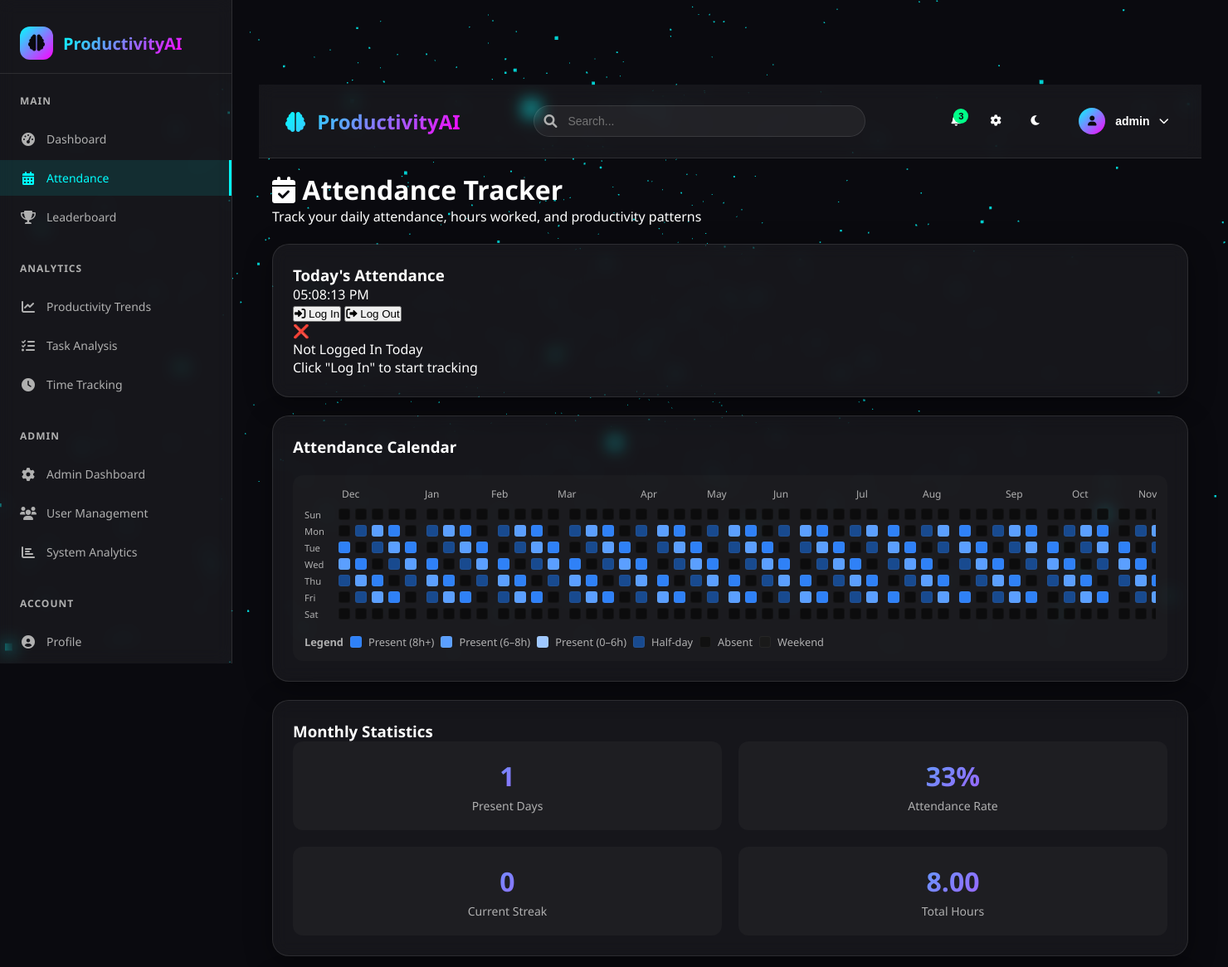
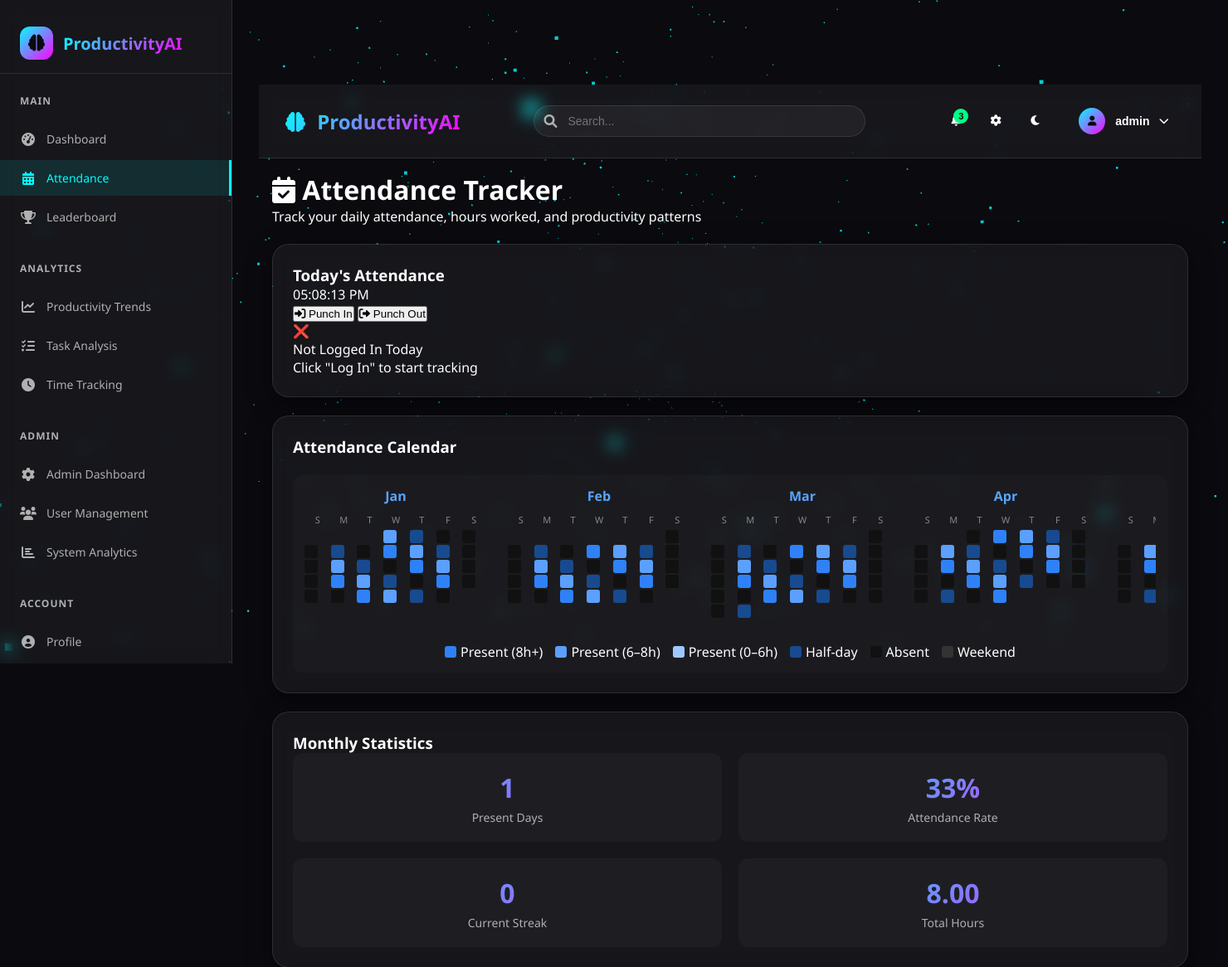
Before and after one commit to kritikkandwal/EMPLOYEE_ANALYSIS, a Flask app: page /attendance in a window 1480 px wide. Shown: the top 1166 px of the page at 83% size. Run offline with Flask 3, Linux system fonts and the light colour scheme; a user stored in the database is signed in; data comes from the database, SQL or seed files in the repository; both versions use the stored data as it was after the commit; some libraries are stand-ins or nearby versions.

Commit message:
Updated 3 project files

```diff
--- a/static/js/attendance.js
+++ b/static/js/attendance.js
@@ -286,157 +286,287 @@ class AttendanceManager {
 
             const weekCount = 52;
             container.style.setProperty("--week-count", weekCount);
+            // ---------------- NEW MONTHLY GRID HEATMAP (FIXED) ----------------
 
-            let html = `<div class="year-heatmap-wrapper">`;
+            container.innerHTML = "";
 
-            html += `<div class="heatmap-month-row">`;
-            const monthNames = ["Jan", "Feb", "Mar", "Apr", "May", "Jun", "Jul", "Aug", "Sep", "Oct", "Nov", "Dec"];
+            const currentYear = today.getFullYear();
+            const calendarRow = document.createElement("div");
+            calendarRow.className = "calendar-row";
+            container.appendChild(calendarRow);
 
-            let prevMonth = null;
-            for (let w = 0; w < weekCount; w++) {
-                const date = new Date(startDate);
-                date.setDate(startDate.getDate() + w * 7);
-                const m = date.getMonth();
-                const label = (date.getDate() <= 7 && m !== prevMonth) ? monthNames[m] : "";
-                html += `<div class="month-label">${label}</div>`;
-                prevMonth = m;
-            }
-            html += `</div>`;
+            for (let month = 0; month < 12; month++) {
+                const monthContainer = document.createElement("div");
+                monthContainer.className = "month-container";
 
-            html += `<div style="display:flex;align-items:flex-start;">
-                    <div class="heatmap-left-labels">
-                        <div>Sun</div><div>Mon</div><div>Tue</div>
-                        <div>Wed</div><div>Thu</div><div>Fri</div><div>Sat</div>
-                    </div>
-                    <div class="year-heatmap">`;
+                const monthTitle = document.createElement("div");
+                monthTitle.className = "month-title";
+                monthTitle.textContent = new Date(currentYear, month)
+                    .toLocaleString("default", { month: "short" });
 
-            let currentMonthIndex = -1;
-            let monthHTML = "";
+                monthContainer.appendChild(monthTitle);
 
-            for (let w = 0; w < weekCount; w++) {
-                const date = new Date(startDate);
-                date.setDate(startDate.getDate() + w * 7);
+                // Weekday headings
+                const weekdaysRow = document.createElement("div");
+                weekdaysRow.className = "weekdays";
+                ["S", "M", "T", "W", "T", "F", "S"].forEach(d => {
+                    const label = document.createElement("div");
+                    label.className = "weekday";
+                    label.textContent = d;
+                    weekdaysRow.appendChild(label);
+                });
+                monthContainer.appendChild(weekdaysRow);
 
-                const m = date.getMonth();
+                // Month grid
+                const grid = document.createElement("div");
+                grid.className = "days-grid";
 
-                if (m !== currentMonthIndex) {
-                    if (currentMonthIndex !== -1)
-                        html += `<div class="month-block">${monthHTML}</div>`;
-                    monthHTML = "";
-                    currentMonthIndex = m;
+                const firstDay = new Date(currentYear, month, 1);
+                const totalDays = new Date(currentYear, month + 1, 0).getDate();
+                const startOffset = firstDay.getDay();
+
+                // Empty before first day
+                for (let i = 0; i < startOffset; i++) {
+                    const empty = document.createElement("div");
+                    empty.className = "day-cell empty";
+                    grid.appendChild(empty);
                 }
 
-                let weekCol = `<div class="week-column">`;
+                // Attendance cells
+                for (let d = 1; d <= totalDays; d++) {
+                    const dateObj = new Date(currentYear, month, d);
+                    const iso = dateObj.toISOString().slice(0, 10);
 
-                for (let d = 0; d < 7; d++) {
-                    const cellDate = new Date(startDate);
-                    cellDate.setDate(startDate.getDate() + w * 7 + d);
+                    const cell = document.createElement("div");
+                    cell.className = "day-cell";
 
-                    const iso = cellDate.toISOString().slice(0, 10);
                     const entry = recMap[iso];
-                    const isWeekend = cellDate.getDay() >= 5;
+                    const isWeekend = dateObj.getDay() >= 5;
 
                     let cls = "absent";
+
                     if (entry) {
                         if (entry.status === "present") {
                             const h = Number(entry.hours_worked);
                             if (h >= 8) cls = "present";
                             else if (h >= 6) cls = "present-2";
                             else cls = "present-1";
-                        } else if (entry.status === "half-day") cls = "half-day";
-                        else cls = "absent";
-                    } else if (isWeekend) cls = "weekend";
-
-                    const todayStr = new Date().toISOString().slice(0, 10);
-                    if (iso === todayStr) cls += " today";
-
-                    weekCol += `<div class="heat-day ${cls}" title="${iso}"></div>`;
+                        } else if (entry.status === "half-day") {
+                            cls = "half-day";
+                        }
+                    } else if (isWeekend) {
+                        cls = "weekend";
                     }
 
-                weekCol += `</div>`;
-                monthHTML += weekCol;
+                    if (iso === today.toISOString().slice(0, 10)) {
+                        cell.classList.add("today");
                     }
 
-            html += `<div class="month-block">${monthHTML}</div>`;
+                    cell.classList.add(cls);
+                    cell.title = `${iso} — ${entry ? entry.status : "No Data"}`;
 
-            html += `</div></div></div>`;
-            container.innerHTML = html;
+                    grid.appendChild(cell);
+                }
 
-            /* ===========================================================
-   ADDING MONTH BLOCK HANDLERS (NO NAMING CONFLICTS)
-   =========================================================== */
+                monthContainer.appendChild(grid);
+                calendarRow.appendChild(monthContainer);
+                // ------------------ ENABLE MONTH CLICK ------------------ //
+                monthContainer.dataset.year = currentYear;
+                monthContainer.dataset.month = (month + 1); // numeric
 
-            const monthBlocks = container.querySelectorAll('.month-block');
 
-            // Recompute first-week start date safely (unique var names)
-            const hmToday = new Date();
-            const hmEndDate = new Date(hmToday.getFullYear(), hmToday.getMonth(), hmToday.getDate());
-            const hmStartDate = new Date(hmEndDate);
-            hmStartDate.setDate(hmEndDate.getDate() - 364);
+                monthContainer.addEventListener("click", () => {
+                    // highlight
+                    document.querySelectorAll(".month-container")
+                        .forEach(m => m.classList.remove("month-selected"));
+                    monthContainer.classList.add("month-selected");
 
-            const hmDow = hmStartDate.getDay();
-            if (hmDow !== 0) hmStartDate.setDate(hmStartDate.getDate() - hmDow);
-
-            // Walk through months & assign year/month attributes
-            let hmCursor = new Date(hmStartDate);
-            let hmIndex = 0;
-
-            while (hmIndex < monthBlocks.length) {
-                const block = monthBlocks[hmIndex];
-                if (!block) break;
-
-                const Y = hmCursor.getFullYear();
-                const M = hmCursor.getMonth() + 1;
-
-                block.dataset.year = String(Y);
-                block.dataset.month = String(M).padStart(2, "0");
-
-                // click event
-                block.addEventListener("click", () => {
-                    document.querySelectorAll('.month-block').forEach(b => b.classList.remove('month-selected'));
-                    block.classList.add('month-selected');
-                    this.loadMonthlyStats(Y, M);
+                    // load stats using dataset (CORRECT)
+                    this.loadMonthlyStats(
+                        Number(monthContainer.dataset.year),
+                        Number(monthContainer.dataset.month)
+                    );
                 });
 
-                // Move to next month (week-by-week)
-                const curM = hmCursor.getMonth();
-                do {
-                    hmCursor.setDate(hmCursor.getDate() + 7);
-                } while (hmCursor.getMonth() === curM && hmCursor < hmEndDate);
-
-                hmIndex++;
             }
 
-            // Default: select current month
-            const curYear = (new Date()).getFullYear();
-            const curMonth = (new Date()).getMonth() + 1;
-
-            const defaultBlock = Array.from(monthBlocks)
-                .find(b => b.dataset.year == String(curYear) && Number(b.dataset.month) === curMonth);
-
-            if (defaultBlock) defaultBlock.classList.add("month-selected");
-
-            // Load stats for default current month
-            this.loadMonthlyStats(curYear, curMonth);
-
-            /* ===========================================================
-               END OF ADDED BLOCK
-               =========================================================== */
 
 
-            const legend = document.createElement("div");
-            legend.className = "heatmap-legend";
-            legend.innerHTML = `
-            <div><strong>Legend</strong></div>
-            <div class="box" style="background:#2f81f7"></div> Present (8h+)
-            <div class="box" style="background:#5b9fff"></div> Present (6–8h)
-            <div class="box" style="background:#9fc8ff"></div> Present (0–6h)
-            <div class="box" style="background:#184a8f"></div> Half-day
-            <div class="box" style="background:#111"></div> Absent
-            <div class="box" style="background:#1a1a1a"></div> Weekend`;
-            container.appendChild(legend);
 
-            this._attachHeatmapHover();
+
+            // LEGEND
+            const legend = `
+    <div class="calendar-legend">
+        <div class="legend-item"><div class="color-box present"></div> Present (8h+)</div>
+        <div class="legend-item"><div class="color-box present-2"></div> Present (6–8h)</div>
+        <div class="legend-item"><div class="color-box present-1"></div> Present (0–6h)</div>
+        <div class="legend-item"><div class="color-box half-day"></div> Half-day</div>
+        <div class="legend-item"><div class="color-box absent"></div> Absent</div>
+        <div class="legend-item"><div class="color-box weekend"></div> Weekend</div>
+    </div>`;
+            // ---------------- AFTER for-loop ---------------- //
+            const currentMonth = today.getMonth();
+            const allMonths = container.querySelectorAll(".month-container");
+
+            if (allMonths[currentMonth]) {
+                allMonths[currentMonth].classList.add("month-selected");
+                this.loadMonthlyStats(currentYear, currentMonth + 1);
+            }
+
+            container.insertAdjacentHTML("beforeend", legend);
+
+
+            //             let html = `<div class="year-heatmap-wrapper">`;
+
+            //             html += `<div class="heatmap-month-row">`;
+            //             const monthNames = ["Jan", "Feb", "Mar", "Apr", "May", "Jun", "Jul", "Aug", "Sep", "Oct", "Nov", "Dec"];
+
+            //             let prevMonth = null;
+            //             for (let w = 0; w < weekCount; w++) {
+            //                 const date = new Date(startDate);
+            //                 date.setDate(startDate.getDate() + w * 7);
+            //                 const m = date.getMonth();
+            //                 const label = (date.getDate() <= 7 && m !== prevMonth) ? monthNames[m] : "";
+            //                 html += `<div class="month-label">${label}</div>`;
+            //                 prevMonth = m;
+            //             }
+            //             html += `</div>`;
+
+            //             html += `<div style="display:flex;align-items:flex-start;">
+            //                     <div class="heatmap-left-labels">
+            //                         <div>Sun</div><div>Mon</div><div>Tue</div>
+            //                         <div>Wed</div><div>Thu</div><div>Fri</div><div>Sat</div>
+            //                     </div>
+            //                     <div class="year-heatmap">`;
+
+            //             let currentMonthIndex = -1;
+            //             let monthHTML = "";
+
+            //             for (let w = 0; w < weekCount; w++) {
+            //                 const date = new Date(startDate);
+            //                 date.setDate(startDate.getDate() + w * 7);
+
+            //                 const m = date.getMonth();
+
+            //                 if (m !== currentMonthIndex) {
+            //                     if (currentMonthIndex !== -1)
+            //                         html += `<div class="month-block">${monthHTML}</div>`;
+            //                     monthHTML = "";
+            //                     currentMonthIndex = m;
+            //                 }
+
+            //                 let weekCol = `<div class="week-column">`;
+
+            //                 for (let d = 0; d < 7; d++) {
+            //                     const cellDate = new Date(startDate);
+            //                     cellDate.setDate(startDate.getDate() + w * 7 + d);
+
+            //                     const iso = cellDate.toISOString().slice(0, 10);
+            //                     const entry = recMap[iso];
+            //                     const isWeekend = cellDate.getDay() >= 5;
+
+            //                     let cls = "absent";
+            //                     if (entry) {
+            //                         if (entry.status === "present") {
+            //                             const h = Number(entry.hours_worked);
+            //                             if (h >= 8) cls = "present";
+            //                             else if (h >= 6) cls = "present-2";
+            //                             else cls = "present-1";
+            //                         } else if (entry.status === "half-day") cls = "half-day";
+            //                         else cls = "absent";
+            //                     } else if (isWeekend) cls = "weekend";
+
+            //                     const todayStr = new Date().toISOString().slice(0, 10);
+            //                     if (iso === todayStr) cls += " today";
+
+            //                     weekCol += `<div class="heat-day ${cls}" title="${iso}"></div>`;
+            //                 }
+
+            //                 weekCol += `</div>`;
+            //                 monthHTML += weekCol;
+            //             }
+
+            //             html += `<div class="month-block">${monthHTML}</div>`;
+
+
+            //             html += `</div></div></div>`;
+            //             container.innerHTML = html;
+
+            //             /* ===========================================================
+            //    ADDING MONTH BLOCK HANDLERS (NO NAMING CONFLICTS)
+            //    =========================================================== */
+
+            //             const monthBlocks = container.querySelectorAll('.month-block');
+
+            //             // Recompute first-week start date safely (unique var names)
+            //             const hmToday = new Date();
+            //             const hmEndDate = new Date(hmToday.getFullYear(), hmToday.getMonth(), hmToday.getDate());
+            //             const hmStartDate = new Date(hmEndDate);
+            //             hmStartDate.setDate(hmEndDate.getDate() - 364);
+
+            //             const hmDow = hmStartDate.getDay();
+            //             if (hmDow !== 0) hmStartDate.setDate(hmStartDate.getDate() - hmDow);
+
+            //             // Walk through months & assign year/month attributes
+            //             let hmCursor = new Date(hmStartDate);
+            //             let hmIndex = 0;
+
+            //             while (hmIndex < monthBlocks.length) {
+            //                 const block = monthBlocks[hmIndex];
+            //                 if (!block) break;
+
+            //                 const Y = hmCursor.getFullYear();
+            //                 const M = hmCursor.getMonth() + 1;
+
+            //                 block.dataset.year = String(Y);
+            //                 block.dataset.month = String(M).padStart(2, "0");
+
+            //                 // click event
+            //                 block.addEventListener("click", () => {
+            //                     document.querySelectorAll('.month-block').forEach(b => b.classList.remove('month-selected'));
+            //                     block.classList.add('month-selected');
+            //                     this.loadMonthlyStats(Y, M);
+            //                 });
+
+            //                 // Move to next month (week-by-week)
+            //                 const curM = hmCursor.getMonth();
+            //                 do {
+            //                     hmCursor.setDate(hmCursor.getDate() + 7);
+            //                 } while (hmCursor.getMonth() === curM && hmCursor < hmEndDate);
+
+            //                 hmIndex++;
+            //             }
+
+            //             // Default: select current month
+            //             const curYear = (new Date()).getFullYear();
+            //             const curMonth = (new Date()).getMonth() + 1;
+
+            //             const defaultBlock = Array.from(monthBlocks)
+            //                 .find(b => b.dataset.year == String(curYear) && Number(b.dataset.month) === curMonth);
+
+            //             if (defaultBlock) defaultBlock.classList.add("month-selected");
+
+            //             // Load stats for default current month
+            //             this.loadMonthlyStats(curYear, curMonth);
+
+            //             /* ===========================================================
+            //                END OF ADDED BLOCK
+            //                =========================================================== */
+
+
+            //             const legend = document.createElement("div");
+            //             legend.className = "heatmap-legend";
+            //             legend.innerHTML = `
+            //             <div><strong>Legend</strong></div>
+            //             <div class="box" style="background:#2f81f7"></div> Present (8h+)
+            //             <div class="box" style="background:#5b9fff"></div> Present (6–8h)
+            //             <div class="box" style="background:#9fc8ff"></div> Present (0–6h)
+            //             <div class="box" style="background:#184a8f"></div> Half-day
+            //             <div class="box" style="background:#111"></div> Absent
+            //             <div class="box" style="background:#1a1a1a"></div> Weekend`;
+            //             container.appendChild(legend);
+
+            //             this._attachHeatmapHover();
 
         } catch (err) {
             console.error("Year heatmap error:", err);
@@ -567,6 +697,8 @@ class AttendanceManager {
         }
     }
 
+
+
     renderPredictions() {
         const p = this.predictions;
         if (!p) return;
--- a/templates/attendance.html
+++ b/templates/attendance.html
@@ -22,11 +22,11 @@
         <div class="attendance-actions">
             <button class="btn btn-success attendance-btn" id="loginBtn" data-action="login">
                 <i class="fas fa-sign-in-alt"></i>
-                Log In
+                Punch In
             </button>
             <button class="btn btn-warning attendance-btn" id="logoutBtn" data-action="logout">
                 <i class="fas fa-sign-out-alt"></i>
-                Log Out
+                Punch Out
             </button>
         </div>
 
@@ -754,6 +754,109 @@
         box-shadow: 0 5px 15px rgba(0, 0, 0, 0.2);
     }
 
+    .calendar-row {
+        display: flex;
+        gap: 25px;
+        overflow-x: auto;
+        padding-bottom: 10px;
+    }
+
+    .month-container {
+        min-width: 220px;
+    }
+
+    .month-title {
+        text-align: center;
+        font-weight: 600;
+        color: #58a6ff;
+        margin-bottom: 10px;
+    }
+
+    .weekdays {
+        display: grid;
+        grid-template-columns: repeat(7, 1fr);
+        text-align: center;
+        color: #888;
+        font-size: 11px;
+        margin-bottom: 5px;
+    }
+
+    .days-grid {
+        display: grid;
+        grid-template-columns: repeat(7, 1fr);
+        gap: 2px;
+    }
+
+    .day-cell {
+        width: 16px;
+        height: 16px;
+        border-radius: 3px;
+        cursor: pointer;
+        transition: transform .2s;
+    }
+
+    .day-cell:hover {
+        transform: scale(1.25);
+        z-index: 10;
+    }
+
+    /* TODAY highlight */
+    .day-cell.today {
+        outline: 2px solid #00eaff;
+        box-shadow: 0 0 6px #00eaff;
+    }
+
+    /* ATTENDANCE COLORS */
+    .present {
+        background: #2f81f7;
+    }
+
+    .present-2 {
+        background: #5b9fff;
+    }
+
+    .present-1 {
+        background: #9fc8ff;
+    }
+
+    .half-day {
+        background: #184a8f;
+    }
+
+    .absent {
+        background: #111;
+    }
+
+    .weekend {
+        background: #333;
+    }
+
+    .empty {
+        background: transparent;
+    }
+
+    /* Legend */
+    .calendar-legend {
+        margin-top: 20px;
+        display: flex;
+        flex-wrap: wrap;
+        gap: 15px;
+        justify-content: center;
+    }
+
+    .legend-item {
+        display: flex;
+        align-items: center;
+        gap: 5px;
+    }
+
+    .color-box {
+        width: 14px;
+        height: 14px;
+        border-radius: 3px;
+    }
+
+
     /* Responsive Design */
     @media (max-width: 768px) {
         .tab-buttons {
```
Also changed, not shown: instance/productivity.db, 4 other files. Lines whose indentation alone changed are shown as unchanged.
